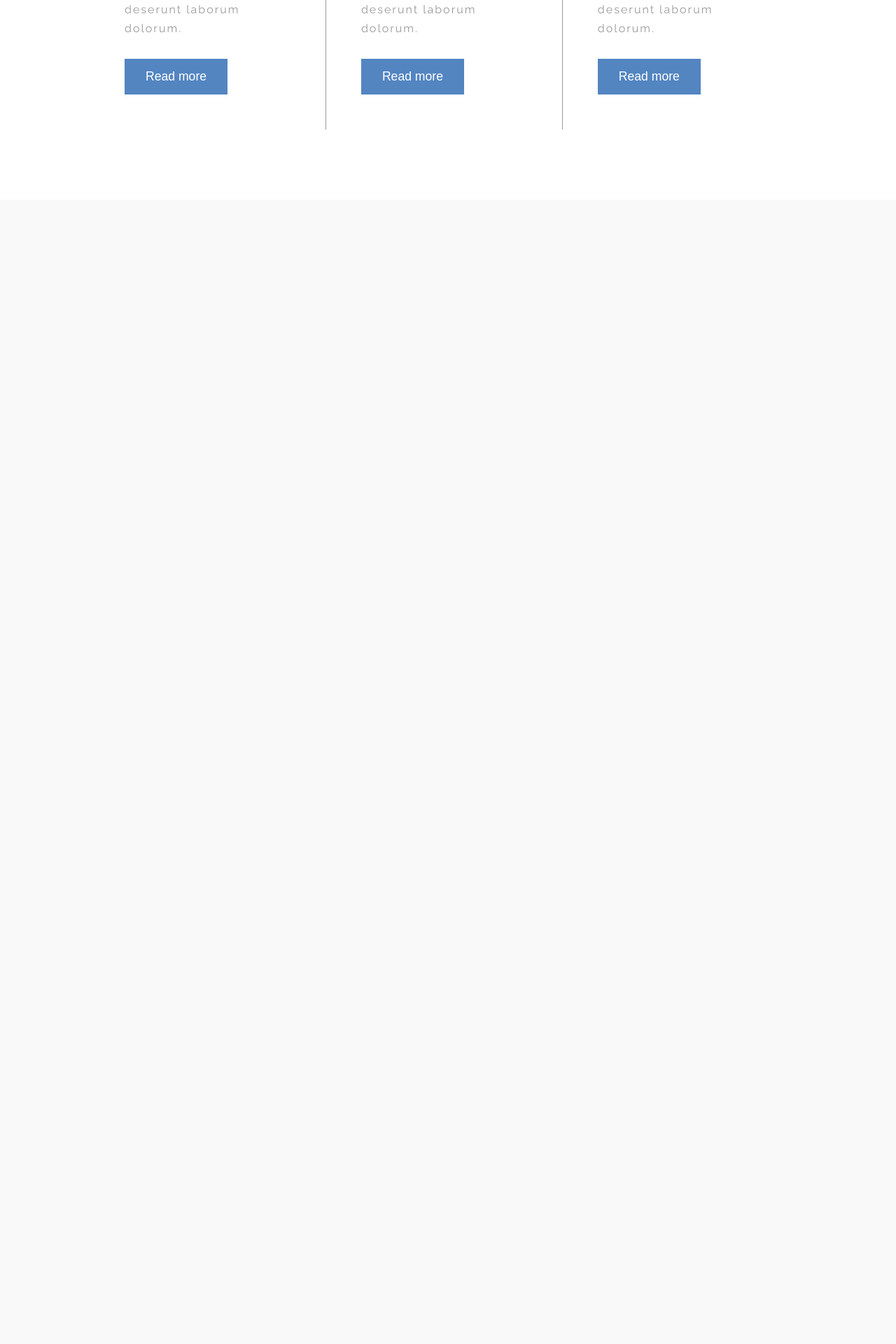
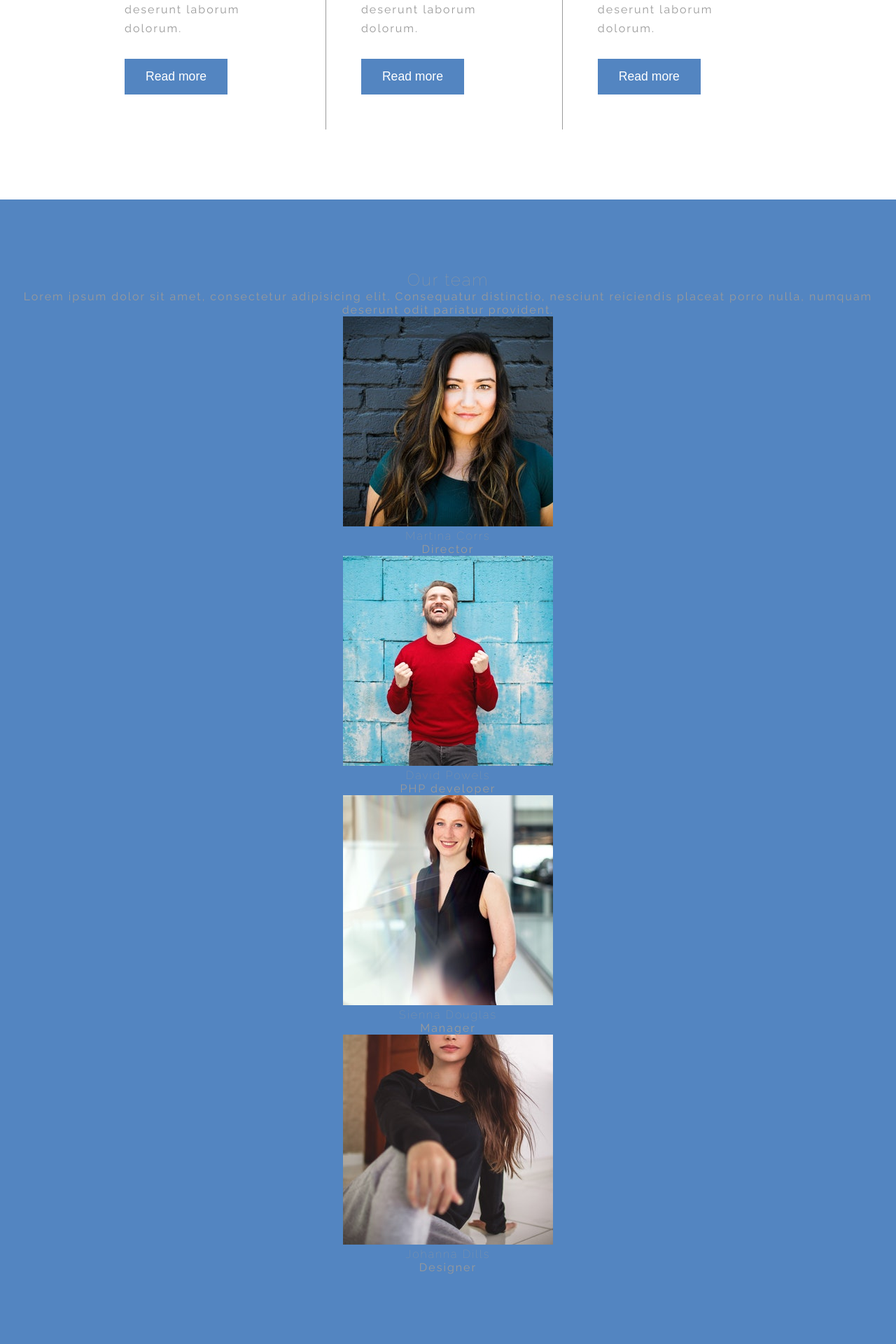
Before and after one commit to IvoAVR/30-dana-kodiranja-II, a PHP site: page / in a window 1280 px wide. Shown: the part 1047-2967 px from the top of the page at 70% size. Before the commit the page ends 1232 px from the top, so only its background shows below. Run offline with PHP 8.4, Linux system fonts and the light colour scheme; some libraries are stand-ins or nearby versions.

Commit message:
team html

```diff
--- a/4-theory/index.html
+++ b/4-theory/index.html
@@ -46,7 +46,40 @@
    </section>
 
    <!-- team -->
-
+   <section class="team">
+       <h2>Our team</h2>
+       <p>Lorem ipsum dolor sit amet, consectetur adipisicing elit. Consequatur distinctio, nesciunt reiciendis placeat porro nulla, numquam deserunt odit pariatur provident.</p>
+       <div class="container">
+           <article>
+               <div class="wrapper">
+                   <img src="img/people1.jpg" alt="">
+                   <h4>Martina Corrs</h4>
+                   <p>Director</p>
+               </div>
+           </article>
+           <article>
+               <div class="wrapper">
+                   <img src="img/people2.jpg" alt="">
+                   <h4>David Powels</h4>
+                   <p>PHP developer</p>
+               </div>
+           </article>
+           <article>
+               <div class="wrapper">
+                   <img src="img/people3.jpg" alt="">
+                   <h4>Sienna Douglas</h4>
+                   <p>Manager</p>
+               </div>
+           </article>
+           <article>
+               <div class="wrapper">
+                   <img src="img/people4.jpg" alt="">
+                   <h4>Johanna Dills</h4>
+                   <p>Designer</p>
+               </div>
+           </article>
+       </div>
+   </section>
 
    <!-- blog -->
 
--- a/4-theory/style.css
+++ b/4-theory/style.css
@@ -110,7 +110,11 @@ intro
 /*****************
 team
 *****************/
-
+.team {
+    padding: var(--padding);
+    text-align: center;
+    background: var(--blue);
+}
 /*****************
 blog
 *****************/
```
